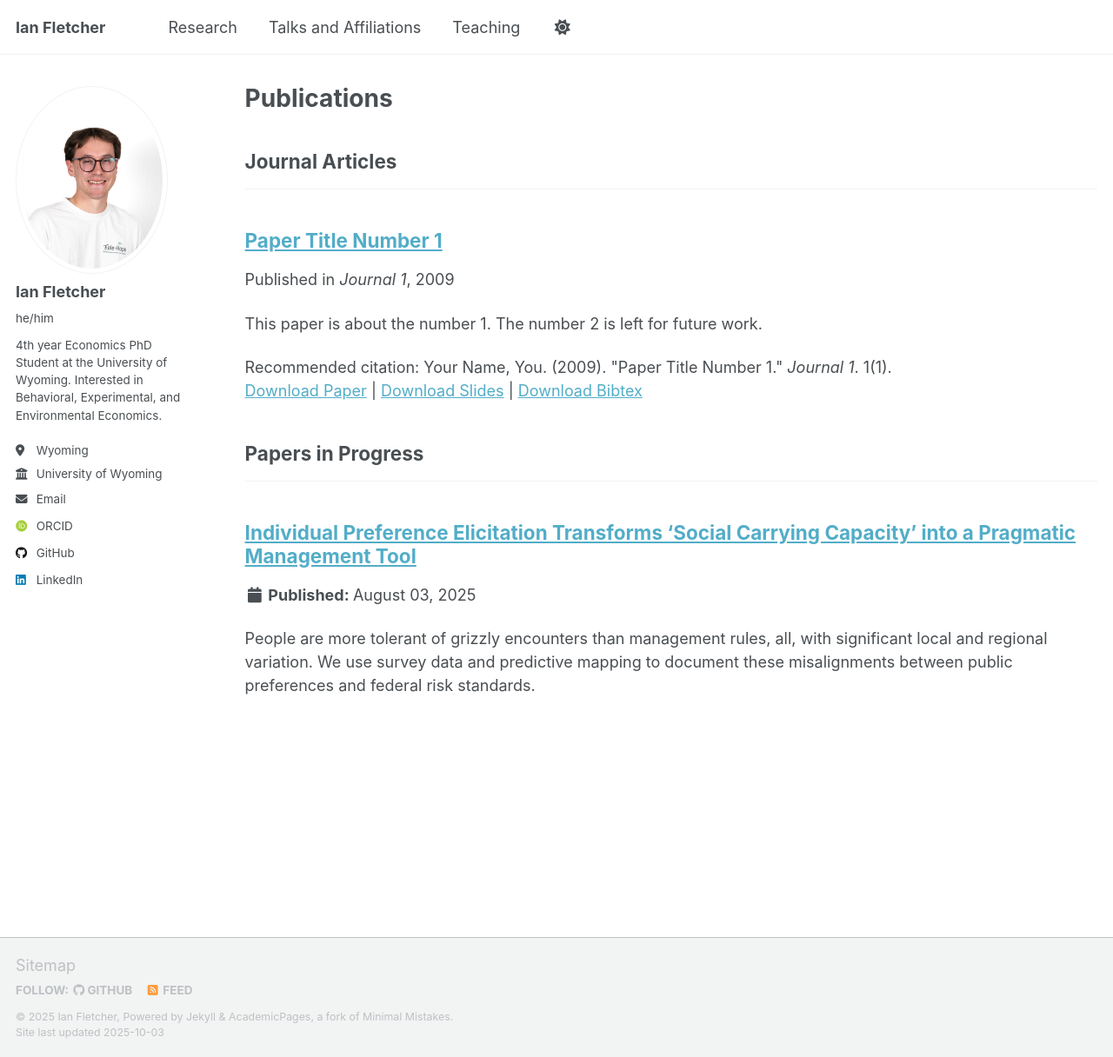
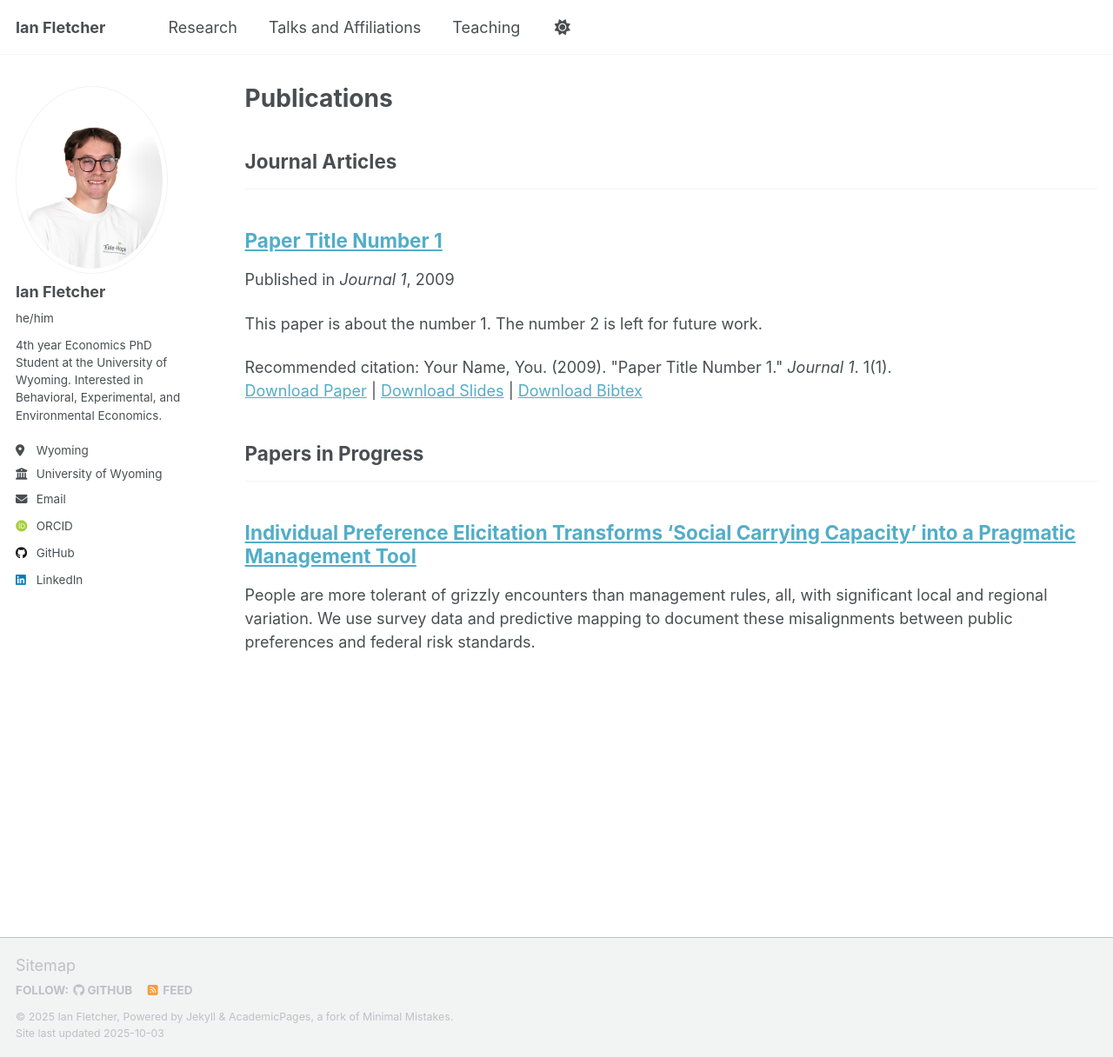
Before and after one commit to fletcherian/fletcherian.github.io, a Jekyll site: the page built from _pages/publications.html, in a window 1280 px wide and 1216 px high. Shown: the whole window at 87% size. Built offline with Jekyll 4.4.1, drawn with Linux system fonts in a browser that asks for light colours; some web fonts are replaced; a script that is not in the unit is left out.

Commit message:
Update archive-single.html

```diff
--- a/_includes/archive-single.html
+++ b/_includes/archive-single.html
@@ -63,7 +63,7 @@
     Fallback for regular posts/pages that show a full "Published:" date
     (respects the same hide flag, just in case).
     {%- endcomment -%}
-    {% elsif post.date and post.hide_publication_meta != true %}
+    {% elsif post.date and post.collection != 'publications' and post.hide_publication_meta != true %}
         <p class="page__date">
           <strong><i class="fa fa-fw fa-calendar" aria-hidden="true"></i>
             {{ site.data.ui-text[site.locale].date_label | default: "Published:" }}
```
Lines whose indentation alone changed are shown as unchanged.
